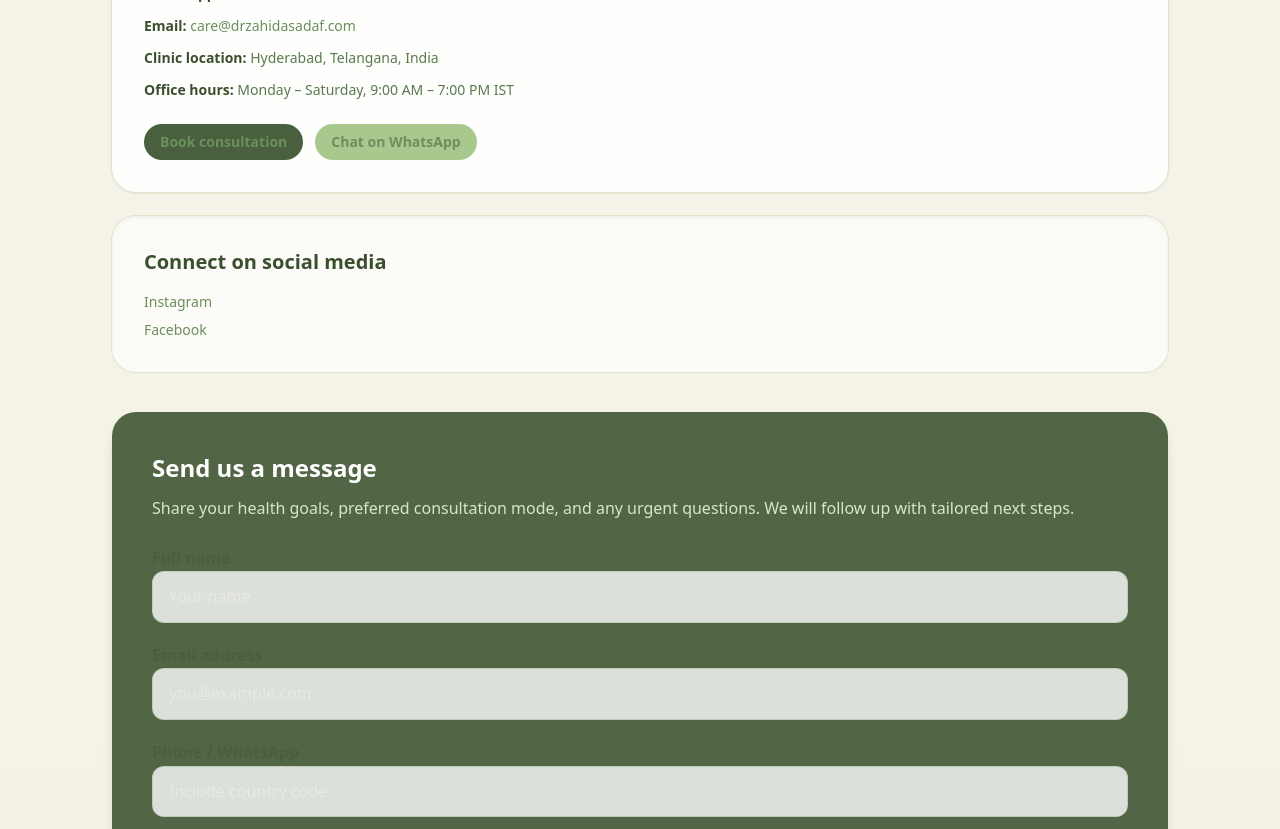
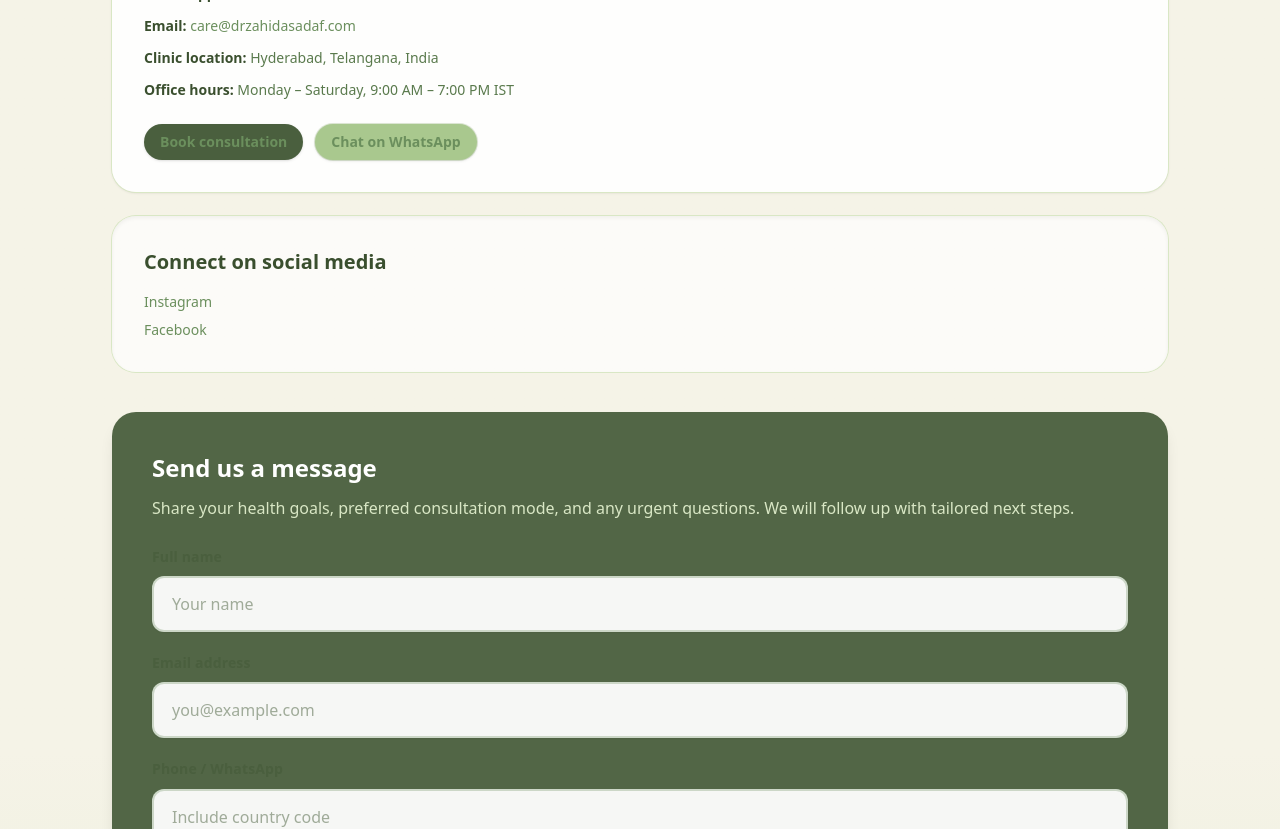
Before and after one commit to Yuji1702/website-work, a Next.js app: page /contact in a window 1280 px wide. Shown: the part 380-1209 px from the top of the page. Built offline with nearby package versions, Linux system fonts and the light colour scheme.

Commit message:
Enhance button and form styling with improved visual design
Co-authored-by: Yuji1702 <161630286+Yuji1702@users.noreply.github.com>

```diff
--- a/app/about/page.tsx
+++ b/app/about/page.tsx
@@ -41,13 +41,13 @@ export default function AboutPage() {
           <div className="flex flex-wrap gap-4">
             <Link
               href="/consultation"
-              className="rounded-full bg-earth-800 px-6 py-3 text-sm font-semibold text-white shadow transition hover:bg-earth-700 focus-visible:outline focus-visible:outline-2 focus-visible:outline-offset-2 focus-visible:outline-earth-700"
+              className="rounded-full bg-earth-800 px-6 py-3 text-sm font-semibold text-white shadow-md transition hover:bg-earth-700 hover:shadow-lg focus-visible:outline focus-visible:outline-2 focus-visible:outline-offset-2 focus-visible:outline-earth-700 active:scale-[0.98]"
             >
               Book a Consultation
             </Link>
             <Link
               href="/services"
-              className="rounded-full bg-white px-6 py-3 text-sm font-semibold text-earth-800 shadow-sm ring-1 ring-earth-100 transition hover:bg-earth-50 focus-visible:outline focus-visible:outline-2 focus-visible:outline-offset-2 focus-visible:outline-earth-700"
+              className="rounded-full bg-white px-6 py-3 text-sm font-semibold text-earth-800 shadow-sm ring-1 ring-earth-100 transition hover:bg-earth-50 hover:shadow focus-visible:outline focus-visible:outline-2 focus-visible:outline-offset-2 focus-visible:outline-earth-700 active:scale-[0.98]"
             >
               Explore Services
             </Link>
--- a/app/consultation/page.tsx
+++ b/app/consultation/page.tsx
@@ -206,7 +206,7 @@ export default function ConsultationPage() {
             <div>
               <button
                 type="submit"
-                className="w-full rounded-full bg-earth-400 px-6 py-3 text-sm font-semibold text-earth-950 shadow transition hover:bg-earth-300 focus-visible:outline focus-visible:outline-2 focus-visible:outline-offset-2 focus-visible:outline-white"
+                className="w-full rounded-full bg-earth-400 px-6 py-3 text-sm font-semibold text-earth-950 shadow-md ring-1 ring-earth-500/30 transition hover:bg-earth-300 hover:shadow-lg focus-visible:outline focus-visible:outline-2 focus-visible:outline-offset-2 focus-visible:outline-white active:scale-[0.99]"
               >
                 Submit inquiry
               </button>
--- a/app/contact/page.tsx
+++ b/app/contact/page.tsx
@@ -44,11 +44,11 @@ export default function ContactPage() {
               </li>
             </ul>
             <div className="mt-6 flex flex-wrap gap-3 text-sm font-semibold">
-              <Link className="rounded-full bg-earth-800 px-4 py-2 text-white" href="/consultation">
+              <Link className="rounded-full bg-earth-800 px-4 py-2 text-white shadow transition hover:bg-earth-700 hover:shadow-md focus-visible:outline focus-visible:outline-2 focus-visible:outline-offset-2 focus-visible:outline-earth-700 active:scale-[0.98]" href="/consultation">
                 Book consultation
               </Link>
               <a
-                className="rounded-full bg-earth-400 px-4 py-2 text-earth-950"
+                className="rounded-full bg-earth-400 px-4 py-2 text-earth-950 shadow-sm ring-1 ring-earth-500/30 transition hover:bg-earth-300 hover:shadow focus-visible:outline focus-visible:outline-2 focus-visible:outline-offset-2 focus-visible:outline-earth-600 active:scale-[0.98]"
                 href="https://wa.me/917667265892"
                 target="_blank"
                 rel="noreferrer"
@@ -126,7 +126,7 @@ export default function ContactPage() {
             <div>
               <button
                 type="submit"
-                className="w-full rounded-full bg-earth-400 px-6 py-3 text-sm font-semibold text-earth-950 shadow transition hover:bg-earth-300 focus-visible:outline focus-visible:outline-2 focus-visible:outline-offset-2 focus-visible:outline-white"
+                className="w-full rounded-full bg-earth-400 px-6 py-3 text-sm font-semibold text-earth-950 shadow-md ring-1 ring-earth-500/30 transition hover:bg-earth-300 hover:shadow-lg focus-visible:outline focus-visible:outline-2 focus-visible:outline-offset-2 focus-visible:outline-white active:scale-[0.99]"
               >
                 Submit message
               </button>
--- a/app/globals.css
+++ b/app/globals.css
@@ -75,8 +75,12 @@ video {
 }
 
 label {
+  display: block;
   font-weight: 600;
   color: #4A5F3E;
+  margin-bottom: 0.5rem;
+  font-size: 0.875rem;
+  letter-spacing: 0.01em;
 }
 
 input,
@@ -84,20 +88,35 @@ textarea,
 select {
   width: 100%;
   border-radius: 0.75rem;
-  border: 1px solid rgba(107, 143, 93, 0.25);
-  padding: 0.75rem 1rem;
+  border: 2px solid rgba(107, 143, 93, 0.3);
+  padding: 0.875rem 1.125rem;
   font-size: 1rem;
-  background-color: rgba(255, 255, 255, 0.8);
-  color: inherit;
-  transition: border-color 0.2s ease, box-shadow 0.2s ease;
+  line-height: 1.5;
+  background-color: rgba(255, 255, 255, 0.95);
+  color: #2A3F1E;
+  transition: all 0.2s ease;
+  box-shadow: 0 1px 2px rgba(0, 0, 0, 0.05);
+}
+
+input::placeholder,
+textarea::placeholder {
+  color: rgba(74, 95, 62, 0.5);
+}
+
+input:hover,
+textarea:hover,
+select:hover {
+  border-color: rgba(107, 143, 93, 0.5);
+  background-color: rgba(255, 255, 255, 1);
 }
 
 input:focus,
 textarea:focus,
 select:focus {
   outline: none;
-  border-color: var(--accent);
-  box-shadow: 0 0 0 4px rgba(107, 143, 93, 0.2);
+  border-color: #6B8F5D;
+  box-shadow: 0 0 0 3px rgba(107, 143, 93, 0.15), 0 1px 3px rgba(0, 0, 0, 0.1);
+  background-color: rgba(255, 255, 255, 1);
 }
 
 button,
--- a/app/page.tsx
+++ b/app/page.tsx
@@ -92,13 +92,13 @@ export default function HomePage() {
           <div className="mt-8 flex flex-wrap gap-4">
             <Link
               href="/consultation"
-              className="rounded-full bg-earth-800 px-6 py-3 text-sm font-semibold text-white shadow-lg ring-1 ring-earth-200/60 transition hover:bg-earth-700 focus-visible:outline focus-visible:outline-2 focus-visible:outline-offset-2 focus-visible:outline-earth-700"
+              className="rounded-full bg-earth-800 px-6 py-3 text-sm font-semibold text-white shadow-lg ring-1 ring-earth-200/60 transition hover:bg-earth-700 hover:shadow-xl focus-visible:outline focus-visible:outline-2 focus-visible:outline-offset-2 focus-visible:outline-earth-700 active:scale-[0.98]"
             >
               Book Consultation (Starting at $80)
             </Link>
             <Link
               href="/about"
-              className="rounded-full bg-white/80 px-6 py-3 text-sm font-semibold text-earth-800 shadow transition hover:bg-white focus-visible:outline focus-visible:outline-2 focus-visible:outline-offset-2 focus-visible:outline-earth-700"
+              className="rounded-full bg-white/80 px-6 py-3 text-sm font-semibold text-earth-800 shadow ring-1 ring-earth-100 transition hover:bg-white hover:shadow-md focus-visible:outline focus-visible:outline-2 focus-visible:outline-offset-2 focus-visible:outline-earth-700 active:scale-[0.98]"
             >
               Meet Dr. Sadaf
             </Link>
--- a/components/site-header.tsx
+++ b/components/site-header.tsx
@@ -95,7 +95,7 @@ export function SiteHeader() {
               <li className="md:hidden">
                 <Link
                   href="/consultation"
-                  className="block rounded-full bg-earth-400 px-4 py-2 text-center text-sm font-semibold text-earth-950 shadow transition hover:bg-earth-300"
+                  className="block rounded-full bg-earth-400 px-4 py-2 text-center text-sm font-semibold text-earth-950 shadow-sm ring-1 ring-earth-500/30 transition hover:bg-earth-300 hover:shadow active:scale-[0.98]"
                   onClick={() => setIsMenuOpen(false)}
                 >
                   Book Consultation
@@ -107,7 +107,7 @@ export function SiteHeader() {
           <div className="hidden md:flex md:items-center">
             <Link
               href="/consultation"
-              className="rounded-full bg-earth-400 px-5 py-2 text-sm font-semibold text-earth-950 shadow transition hover:bg-earth-300 focus-visible:outline focus-visible:outline-2 focus-visible:outline-offset-2 focus-visible:outline-earth-100"
+              className="rounded-full bg-earth-400 px-5 py-2 text-sm font-semibold text-earth-950 shadow-sm ring-1 ring-earth-500/30 transition hover:bg-earth-300 hover:shadow focus-visible:outline focus-visible:outline-2 focus-visible:outline-offset-2 focus-visible:outline-earth-100 active:scale-[0.98]"
             >
               Book Consultation
             </Link>
```
